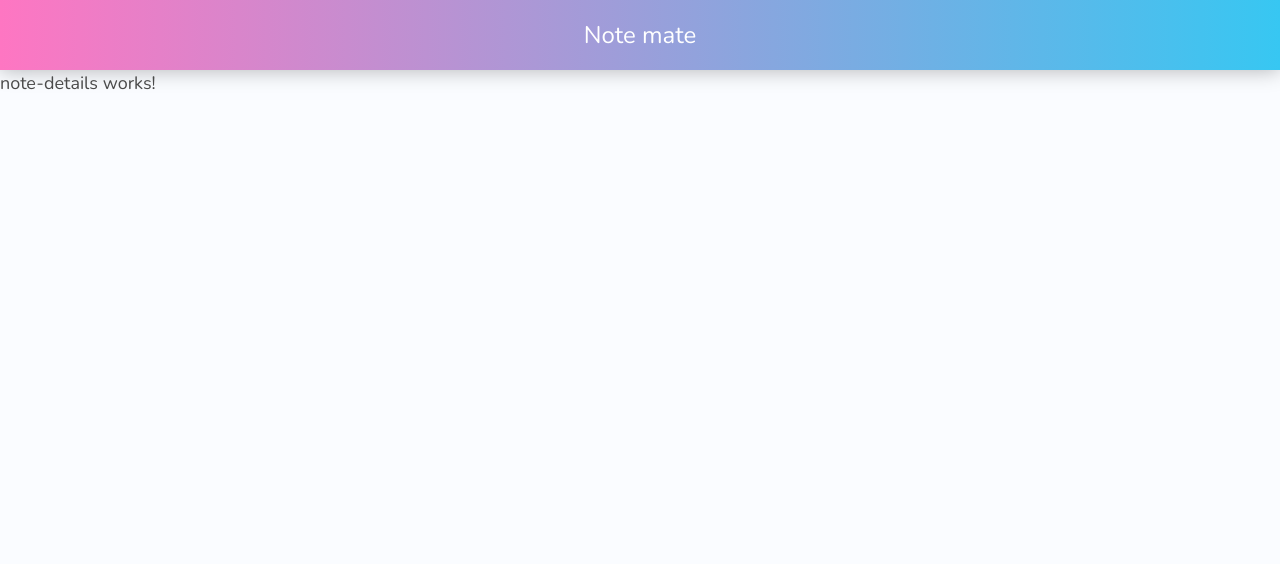
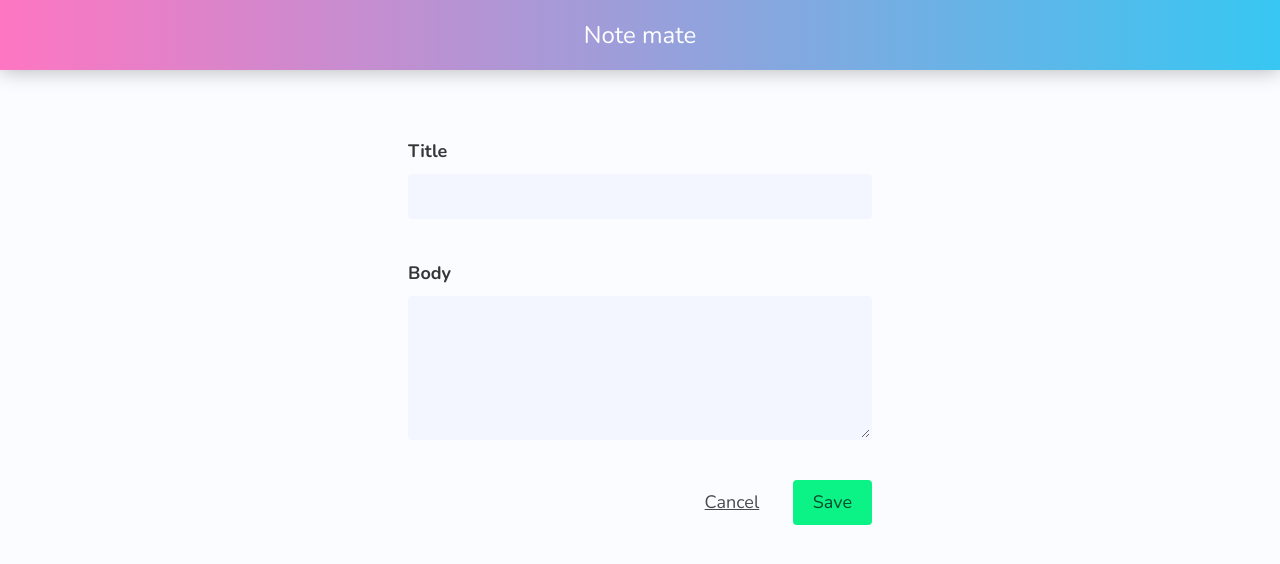
Before and after one commit to Meschacirung/NoteMate, an Angular app: page /1 in a window 1280 px wide. Shown: the top 564 px of the page. Built offline with nearby package versions, Linux system fonts and the light colour scheme.

Commit message:
feat (note-details) : create form

```diff
--- a/src/app/app.module.ts
+++ b/src/app/app.module.ts
@@ -1,5 +1,7 @@
 import { BrowserModule } from '@angular/platform-browser';
 import { NgModule } from '@angular/core';
+
+import { FormsModule} from '@angular/forms';
 
 import { AppRoutingModule } from './app-routing.module';
 import { AppComponent } from './app.component';
@@ -18,7 +20,8 @@
   ],
   imports: [
     BrowserModule,
-    AppRoutingModule
+    AppRoutingModule,
+    FormsModule,
   ],
   providers: [],
   bootstrap: [AppComponent]
--- a/src/app/pages/note-details/note-details.component.html
+++ b/src/app/pages/note-details/note-details.component.html
@@ -1 +1,34 @@
-<p>note-details works!</p>
+<div class="form-container">
+
+    <form #noteForm = "ngForm" (ngSubmit)="onSubmit(noteForm)">
+
+        <div class="field">
+            <label class="label">Title</label>
+            <div class="control">
+                <input type="text" required class="input">
+            </div>
+        </div>
+
+        <br>
+
+        <div class="field">
+            <label class="label">Body</label>
+            <div class="control">
+                <textarea class="textarea"></textarea>
+            </div>
+        </div>
+
+        <br>
+
+        <div class="field is-grouped is-pulled-right">
+            <div class="control">
+                <button class="button is-text" type="button">Cancel</button>
+            </div>
+            <div class="control">
+                <button class="button is-success" type="submit">Save</button>
+            </div>
+        </div>
+
+    </form>
+
+</div>
--- a/src/app/pages/note-details/note-details.component.scss
+++ b/src/app/pages/note-details/note-details.component.scss
@@ -0,0 +1,7 @@
+.form-container{
+    max-width:500px;
+    margin: auto;
+    margin-top:50px;
+
+    padding:1rem;
+}
--- a/src/main.scss
+++ b/src/main.scss
@@ -11,6 +11,9 @@
 $light-red : #fff3f3;
 
 $light:#fafcff;
+
+
+$green : #0bf387;
 
 
 // Update Bulma's global variables
```
